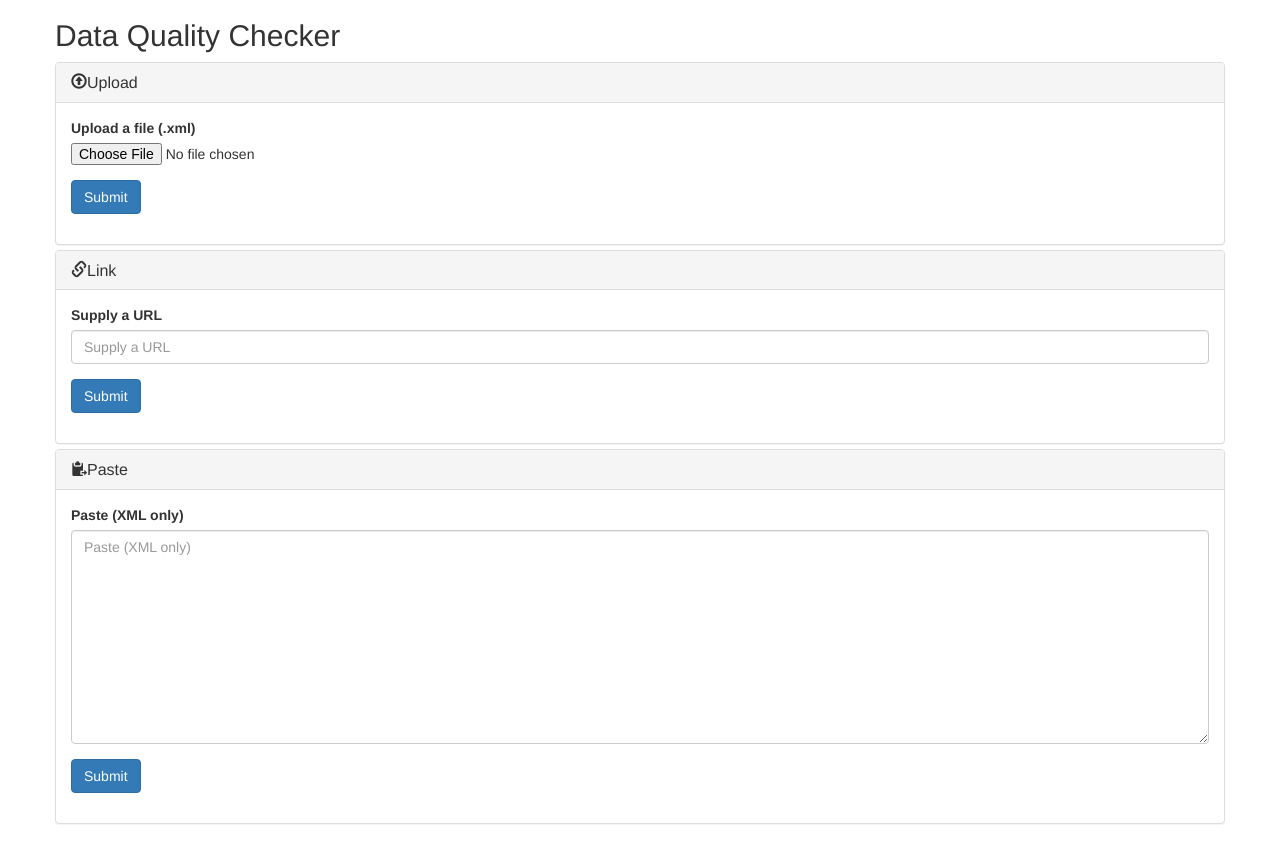
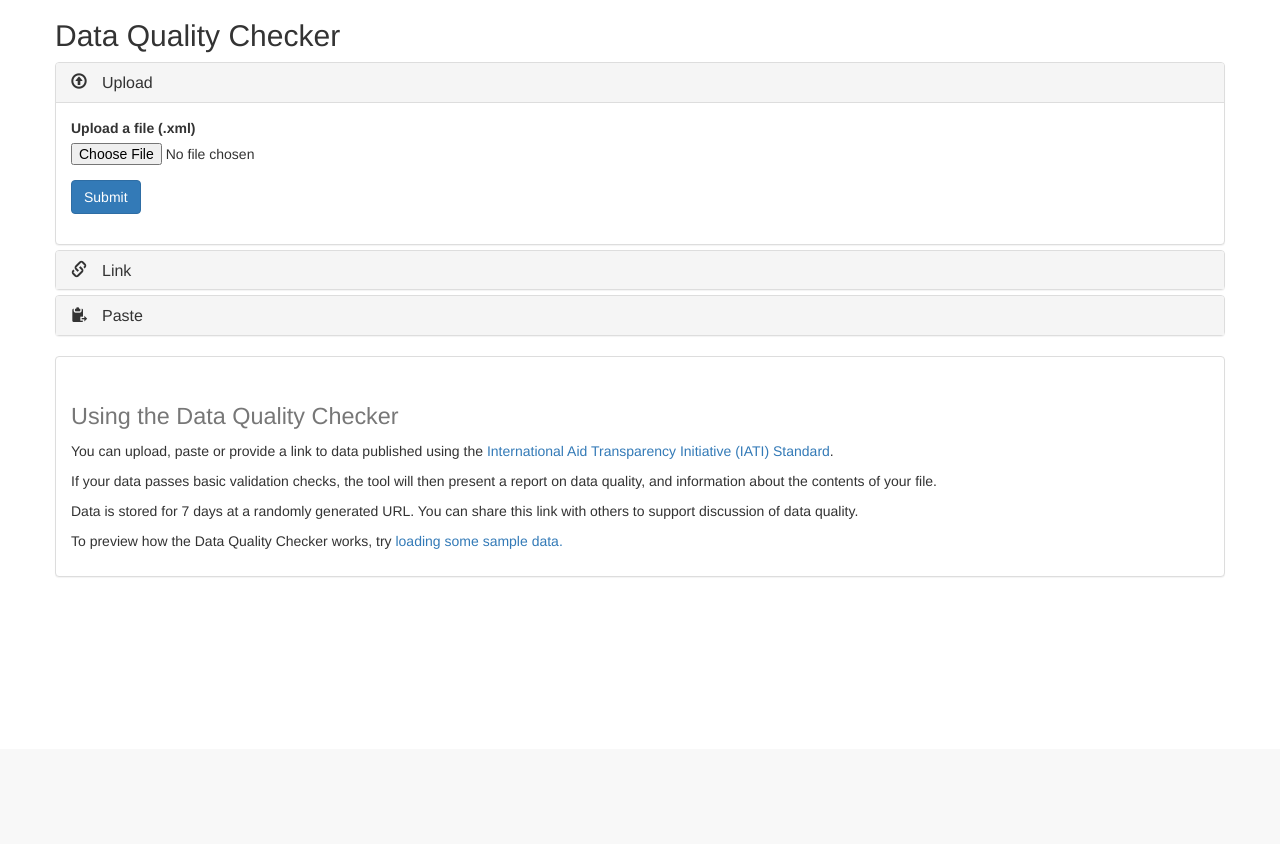
Before and after one commit to pwyf/data-quality-tester, a Flask app: page / in a window 1280 px wide. Shown: the part 51-895 px from the top of the page. After the commit the page ends 628 px from the top, so only its background shows below. Run offline with Flask 2, Linux system fonts and the light colour scheme; parts of the project's set-up code (start-up, migrations or seed data) failed here and were passed over; some libraries are stand-ins or nearby versions.

Commit message:
Upload template fixes

```diff
--- a/IATISimpleTester/static/css/app.css
+++ b/IATISimpleTester/static/css/app.css
@@ -2,3 +2,15 @@
 body {
   padding-top: 50px;
 }
+
+#accordion .panel-heading {
+    cursor: pointer;
+}
+
+.panel-title a {
+  text-decoration: none;
+}
+
+.panel-title .glyphicon {
+  padding-right: 15px;
+}
--- a/IATISimpleTester/templates/upload.html
+++ b/IATISimpleTester/templates/upload.html
@@ -79,4 +79,37 @@
   </div>
 </div>
 
+<div class="row" id="how-to-use">
+  <div class="col-xs-12">
+    <div class="panel panel-default">
+      <div class="panel-body">
+
+        <h1 class="heading-in-panel"> <small>Using the Data Quality Checker</small> </h1>
+        <p> You can upload, paste or provide a link to data published using the <a href="http://iatistandard.org">International Aid Transparency Initiative (IATI) Standard</a>.</p>
+
+        <p>If your data passes basic validation checks, the tool will then present a report on data quality, and information about the contents of your file.</p>
+        <p>Data is stored for 7 days at a randomly generated URL. You can share this link with others to support discussion of data quality.</p>
+        <p>To preview how the Data Quality Checker works, try <a href="{{ url_for('upload', source_url='http://sage2iati.publishwhatyoufund.org/publish-what-you-fund/activity.xml') }}">loading some sample data.</a> </p>
+      </div>
+    </div>
+  </div>
+</div>
 {% endblock %}
+
+{% block extra_js %}
+<script>
+  $(function() {
+    $("#collapseTwo").attr('class', 'panel-collapse collapse');
+    $("#collapseThree").attr('class', 'panel-collapse collapse');
+
+    $('form').submit(function() {
+      $('#loading').css({"display": "block"});
+      $('#accordion').hide();
+    });
+
+    $(window).unload(function() {
+      $('#loading').css({"display": "none"});
+    })
+  });
+</script>
+{% endblock %}
```
